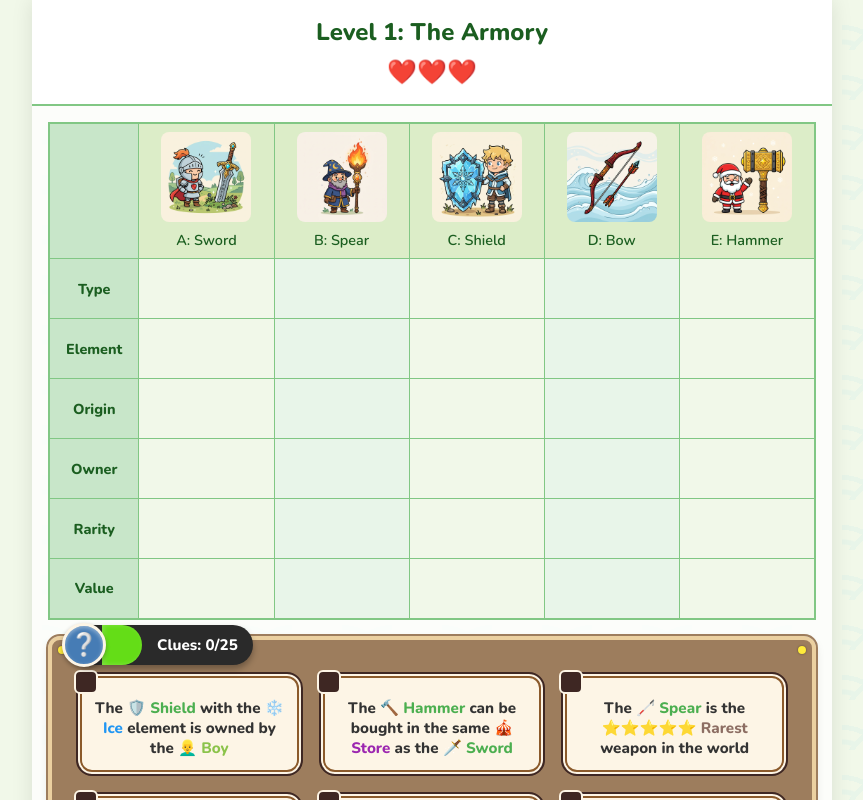
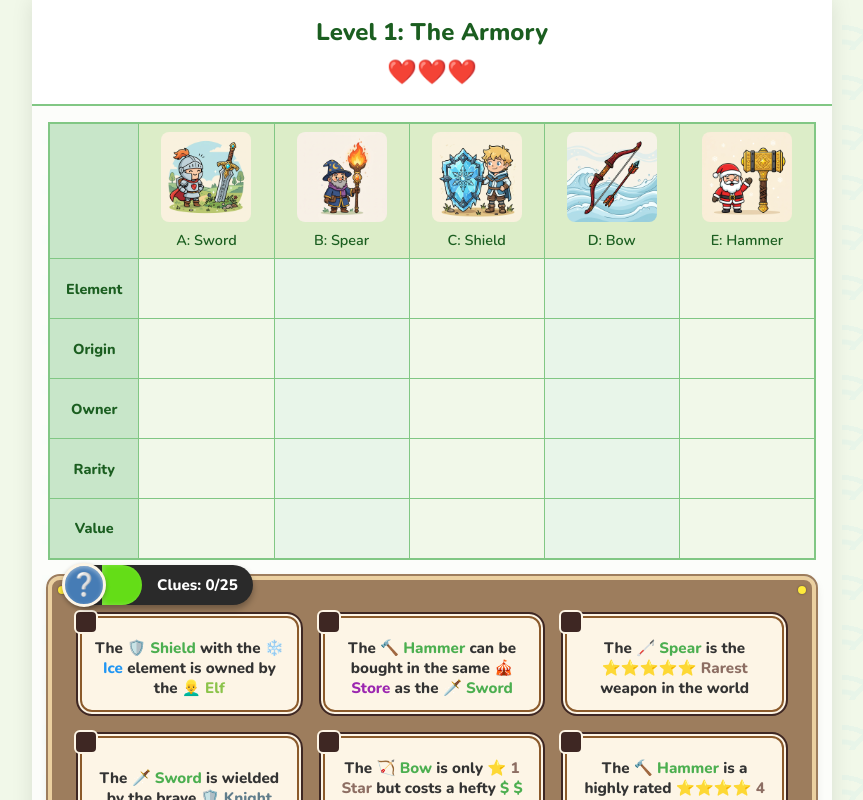
Before and after one commit to Feltoo/Profile-Match, a React (Vite) app: page / in a window 1280 px wide. Shown: the top 800 px of the page, without its empty margins (208-1071 px from the left). Built offline with nearby package versions, Linux system fonts and the light colour scheme.

Commit message:
Remove redundant type category and change boy to elf

```diff
--- a/src/App.jsx
+++ b/src/App.jsx
@@ -167,14 +167,14 @@ function App() {
           <div className="clues-badge-progress" style={{
             width: `calc(40px + ${(
               level1.entities.reduce((acc, entity) =>
-                acc + level1.categories.filter(cat => cat.id !== 'type' && gridState[entity.id]?.[cat.id]?.id === level1.solution[entity.id][cat.id]).length
-              , 0) / (level1.entities.length * (level1.categories.length - 1))
+                acc + level1.categories.filter(cat => gridState[entity.id]?.[cat.id]?.id === level1.solution[entity.id][cat.id]).length
+              , 0) / (level1.entities.length * level1.categories.length)
             ) * 100}%)`
           }}></div>
           <span className="clues-badge-text">
             Clues: {level1.entities.reduce((acc, entity) =>
-              acc + level1.categories.filter(cat => cat.id !== 'type' && gridState[entity.id]?.[cat.id]?.id === level1.solution[entity.id][cat.id]).length
-            , 0)}/{level1.entities.length * (level1.categories.length - 1)}
+              acc + level1.categories.filter(cat => gridState[entity.id]?.[cat.id]?.id === level1.solution[entity.id][cat.id]).length
+            , 0)}/{level1.entities.length * level1.categories.length}
           </span>
         </div>
 
--- a/src/data/level.js
+++ b/src/data/level.js
@@ -9,17 +9,6 @@ export const level1 = {
     { id: 'hammer', label: 'E: Hammer', image: '/assets/rpg_hammer_1784533068347.png' },
   ],
   categories: [
-    {
-      id: 'type',
-      label: 'Type',
-      options: [
-        { id: 't_sword', label: 'Sword', emoji: '🗡️' },
-        { id: 't_spear', label: 'Spear', emoji: '🦯' },
-        { id: 't_shield', label: 'Shield', emoji: '🛡️' },
-        { id: 't_bow', label: 'Bow', emoji: '🏹' },
-        { id: 't_hammer', label: 'Hammer', emoji: '🔨' },
-      ]
-    },
     {
       id: 'element',
       label: 'Element',
@@ -48,7 +37,7 @@ export const level1 = {
       options: [
         { id: 'p_knight', label: 'Knight', emoji: '🛡️' },
         { id: 'p_wizard', label: 'Wizard', emoji: '🪄' },
-        { id: 'p_boy', label: 'Boy', emoji: '👱‍♂️' },
+        { id: 'p_boy', label: 'Elf', emoji: '👱‍♂️' },
         { id: 'p_potion', label: 'Potion', emoji: '🧪' },
         { id: 'p_santa', label: 'Santa', emoji: '🎅' },
       ]
@@ -78,16 +67,16 @@ export const level1 = {
   ],
   // The correct solution mapping entity -> category -> option.id
   solution: {
-    sword: { type: 't_sword', element: 'e_wood', origin: 'o_shop', owner: 'p_knight', rarity: 'r_3', value: 'v_3' },
-    spear: { type: 't_spear', element: 'e_fire', origin: 'o_cave', owner: 'p_wizard', rarity: 'r_5', value: 'v_2' },
-    shield: { type: 't_shield', element: 'e_ice', origin: 'o_volcano', owner: 'p_boy', rarity: 'r_2', value: 'v_1' },
-    bow: { type: 't_bow', element: 'e_fire', origin: 'o_ocean', owner: 'p_potion', rarity: 'r_1', value: 'v_4' },
-    hammer: { type: 't_hammer', element: 'e_stars', origin: 'o_shop', owner: 'p_santa', rarity: 'r_4', value: 'v_5' },
+    sword: { element: 'e_wood', origin: 'o_shop', owner: 'p_knight', rarity: 'r_3', value: 'v_3' },
+    spear: { element: 'e_fire', origin: 'o_cave', owner: 'p_wizard', rarity: 'r_5', value: 'v_2' },
+    shield: { element: 'e_ice', origin: 'o_volcano', owner: 'p_boy', rarity: 'r_2', value: 'v_1' },
+    bow: { element: 'e_fire', origin: 'o_ocean', owner: 'p_potion', rarity: 'r_1', value: 'v_4' },
+    hammer: { element: 'e_stars', origin: 'o_shop', owner: 'p_santa', rarity: 'r_4', value: 'v_5' },
   },
   clues: [
     {
       id: 1,
-      text: "The 🛡️ <span style='color: #4CAF50;'>Shield</span> with the ❄️ <span style='color: #2196F3;'>Ice</span> element is owned by the 👱‍♂️ <span style='color: #8BC34A;'>Boy</span>",
+      text: "The 🛡️ <span style='color: #4CAF50;'>Shield</span> with the ❄️ <span style='color: #2196F3;'>Ice</span> element is owned by the 👱‍♂️ <span style='color: #8BC34A;'>Elf</span>",
       status: "neutral",
       check: (grid) => grid.shield?.element?.id === 'e_ice' && grid.shield?.owner?.id === 'p_boy'
     },
```
